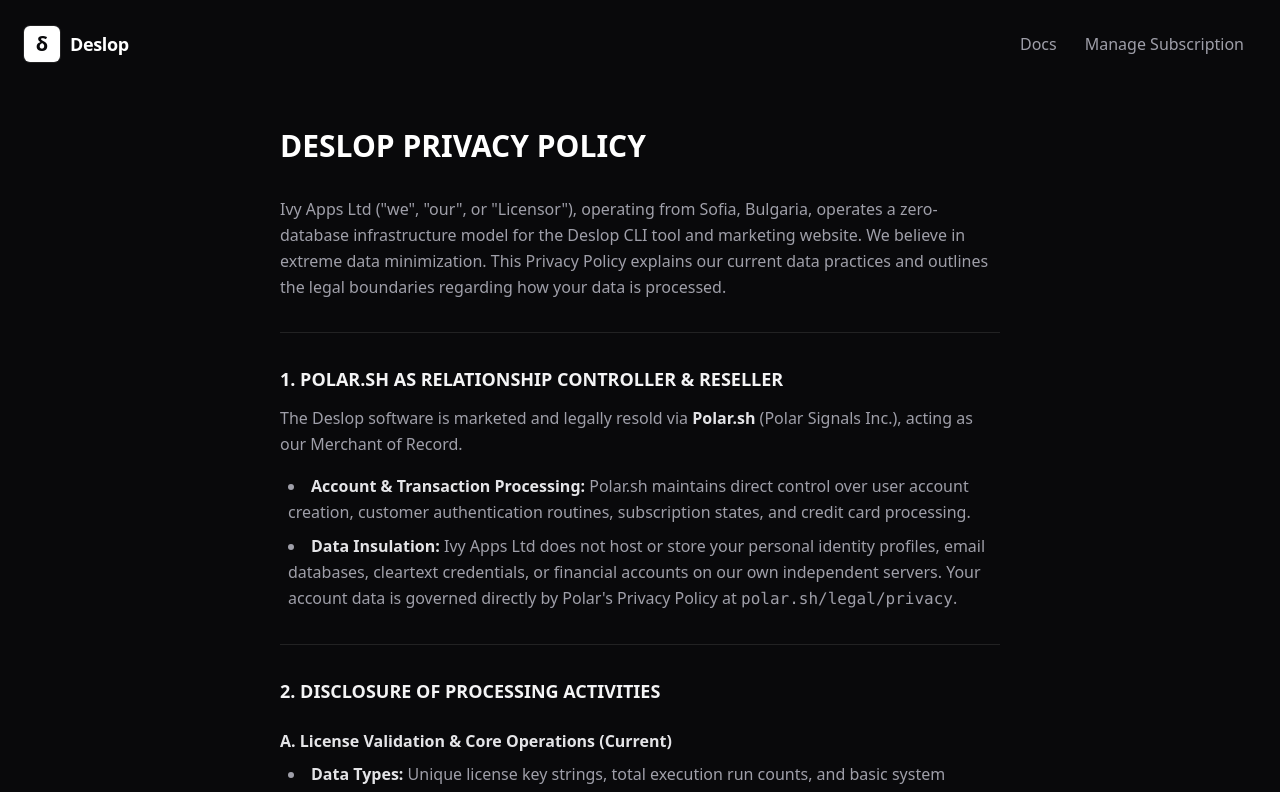
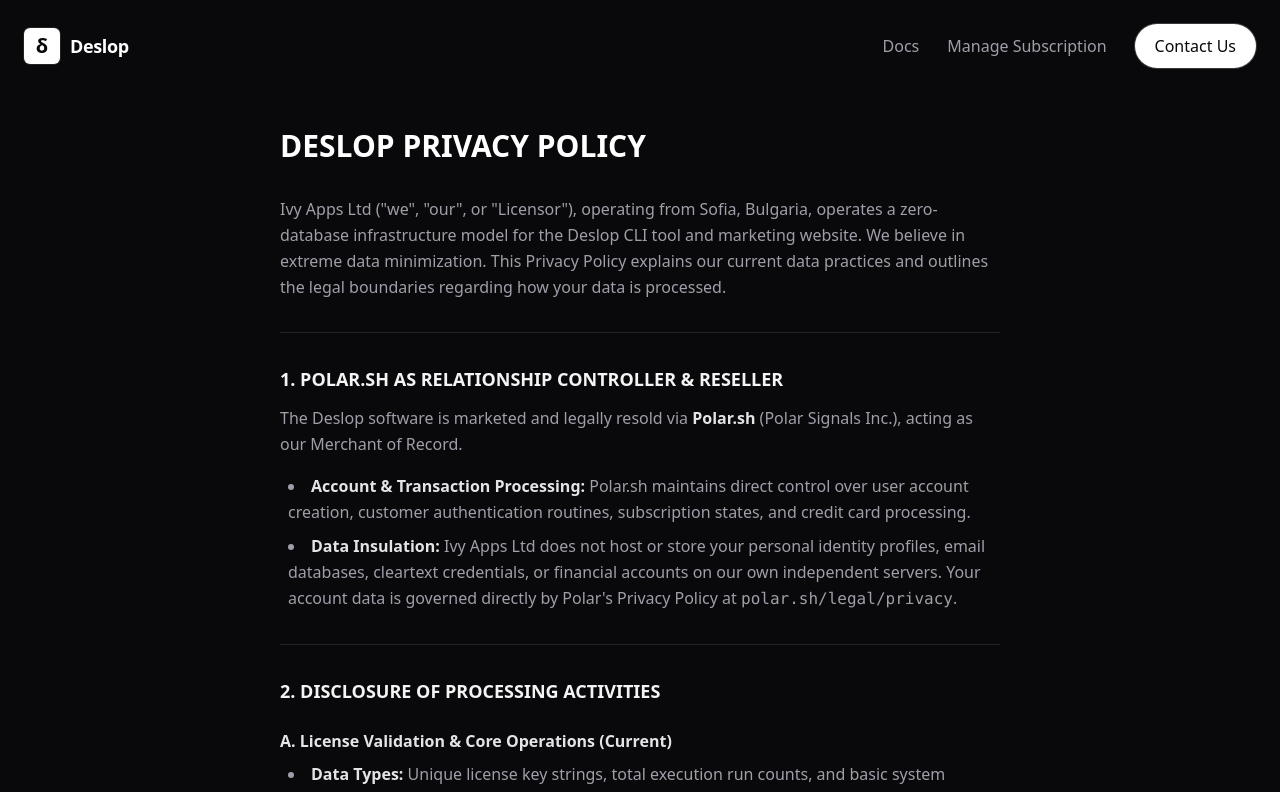
Before and after one commit to Ivy-Apps/deslop-web, a Next.js app: page /privacy/v1 in a window 1280 px wide. Shown: the top 792 px of the page. Built offline with nearby package versions, Linux system fonts and the light colour scheme.

Commit message:
Add "Contact Us" CTA to /terms and /privacy

```diff
--- a/src/app/privacy/layout.tsx
+++ b/src/app/privacy/layout.tsx
@@ -11,7 +11,7 @@ const PRIVACY_NAV_LINKS = [
 export default function PrivacyLayout({ children }: { children: ReactNode }) {
   return (
     <div className="min-h-screen bg-zinc-950">
-      <AppNavbar links={PRIVACY_NAV_LINKS} />
+      <AppNavbar links={PRIVACY_NAV_LINKS} cta={{ label: 'Contact Us', href: '/contact' }} />
       <div className="max-w-3xl mx-auto px-6 pt-28 pb-16 md:pt-32 md:pb-24">{children}</div>
     </div>
   );
--- a/src/app/terms/layout.tsx
+++ b/src/app/terms/layout.tsx
@@ -11,7 +11,7 @@ const TERMS_NAV_LINKS = [
 export default function TermsLayout({ children }: { children: ReactNode }) {
   return (
     <div className="min-h-screen bg-zinc-950">
-      <AppNavbar links={TERMS_NAV_LINKS} />
+      <AppNavbar links={TERMS_NAV_LINKS} cta={{ label: 'Contact Us', href: '/contact' }} />
       <div className="max-w-3xl mx-auto px-6 pt-28 pb-16 md:pt-32 md:pb-24">{children}</div>
     </div>
   );
```
